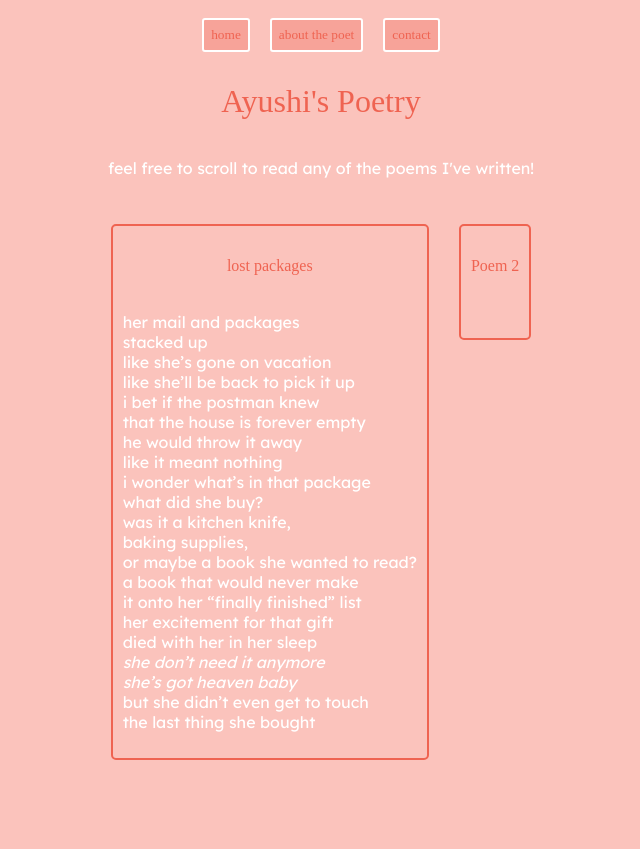
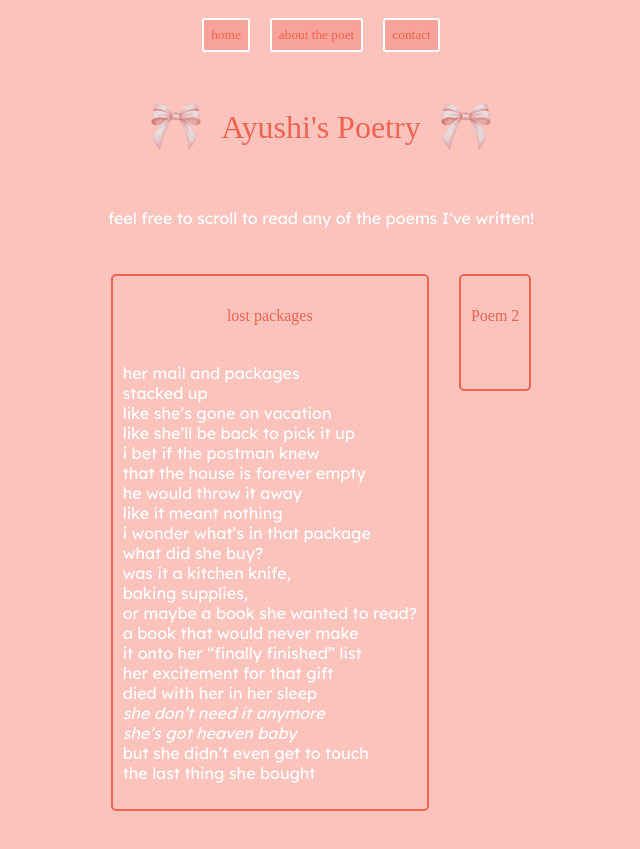
Before and after one commit to ayushi-the-troll/ayushi-poetry-website, a plain HTML site: page index.html in a window 1280 px wide. Shown: the whole page, without its empty margins (319-959 px from the left). Before the commit the page ends 800 px from the top, so only its background shows below. Drawn offline with Linux system fonts and the light colour scheme; a web font is replaced by a local one.

Commit message:
added bows!

```diff
--- a/index.html
+++ b/index.html
@@ -12,7 +12,11 @@
         <button>about the poet</button>
         <button>contact</button>
     </nav>
-    <h1>Ayushi's Poetry</h1>
+    <header>
+        <img src="/pink-bow.png" alt="Pink Bow" />
+        <h1>Ayushi's Poetry</h1>
+        <img src="/pink-bow.png" alt="Pink Bow" />
+    </header>
     <p>feel free to scroll to read any of the poems I've written!</p>
 
     <div class="poem-section">
--- a/styles.css
+++ b/styles.css
@@ -28,6 +28,18 @@ button {
     border-style: solid;
     font-family: 'Caprasimo';
     padding: 7px;
+}
+
+header {
+    display: flex;
+    flex-direction: row;
+    align-items: center;
+    padding: 20px;
+}
+
+img {
+    width: 50px;
+    padding: 20px;
 }
 
 body {
```
Also changed, not shown: pink-bow.png (added), 1 other file.
